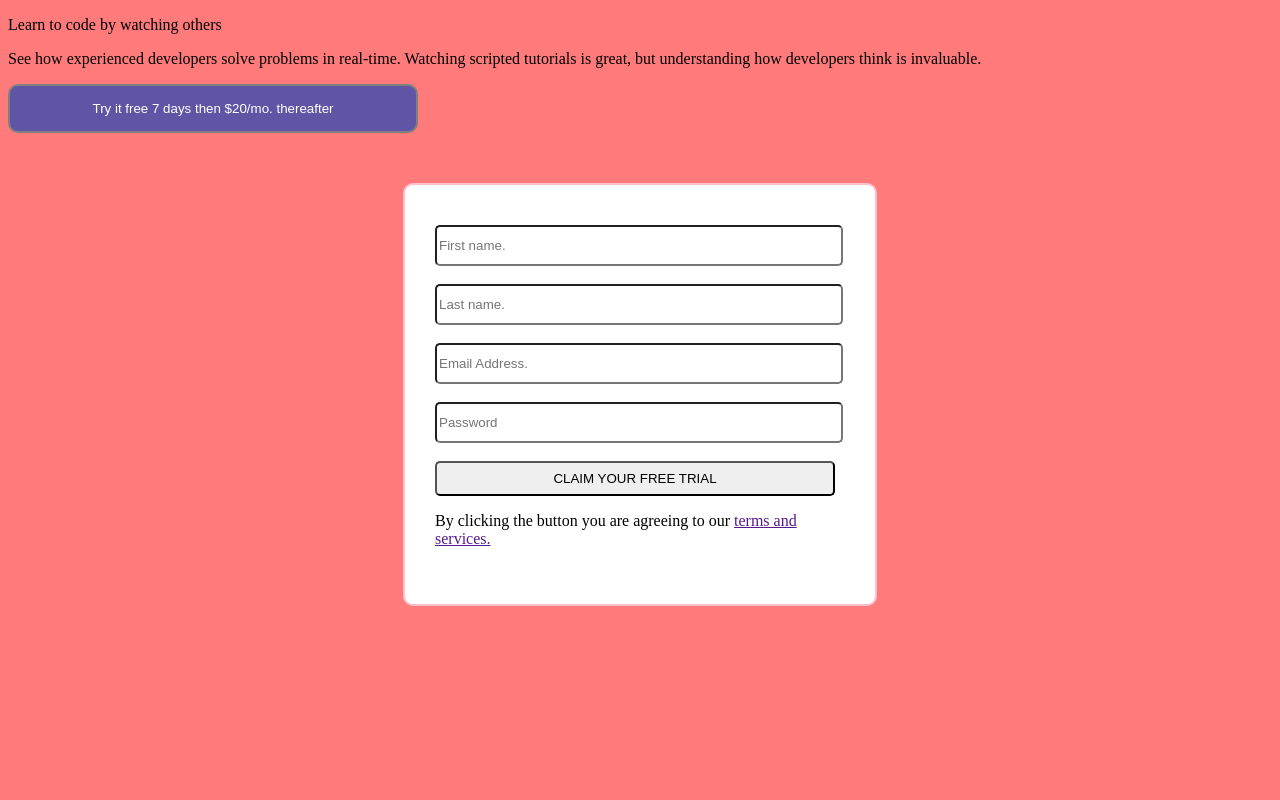
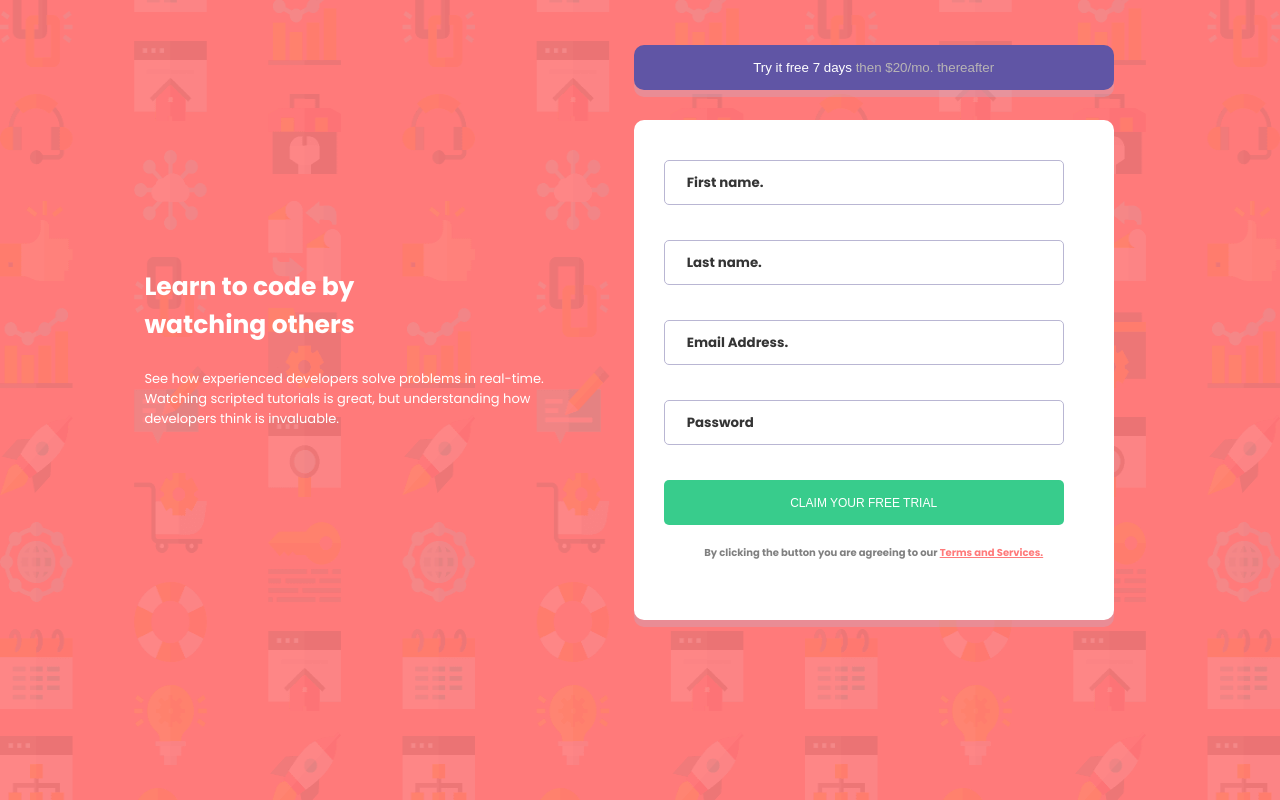
Before and after one commit to ODINKS/Responsiveness-Media-Querry-1, a plain HTML site: page index.html in a window 1280 px wide. Drawn offline with Linux system fonts and the light colour scheme.

Commit message:
Updated with complete designs.

```diff
--- /dev/null
+++ b/images/style.css
@@ -0,0 +1,100 @@
+*{
+    box-sizing: border-box;
+}
+body{
+    background-color: hsl(0, 100%, 74%);
+    font-family: 'Poppins', sans-serif;
+    font-size: 16px;
+    background-image: url(bg-intro-desktop.png);
+    background-repeat: no-repeat;
+    background-attachment: fixed;
+    background-size: 100% 100%;
+}
+main{
+    margin: 45px 10%;
+}
+#para1{
+    font-size: 25px;
+    font-weight: 700;
+    width: 270px;
+    color: white;
+}
+#para2{
+    font-weight: 400;
+    color: white
+}
+#topbutton{
+    width: 480px;
+    background-color: hsl(248, 32%, 49%);
+    color: white;
+    border-radius: 10px;
+    padding: 15px 30px;
+    border: 2px;
+    margin-bottom: 30px;
+    box-shadow: 0px 7px hsla(246, 25%, 77%, 0.308);
+}
+.mainbox{
+    display: inline-block;
+    vertical-align: middle;
+}
+#content1{
+    width: 470px;
+    height: 200px;
+    padding: 10px 10px;
+    margin-right: 25px;
+}
+#form{
+    align-items: center;
+    padding: 40px 30px;
+    border: 2px solid pink;
+    background-color: white;
+    color: black;
+    width: 480px;
+    border-radius: 10px;
+    box-shadow: 0px 7px hsla(246, 25%, 77%, 0.308);
+}
+
+.input{
+    width: 400px;
+    height: 35px;
+    border-radius: 5px;
+}
+
+input[type=submit]{
+    width: 400px;
+    height: 45px;
+    border-radius: 5px;
+    background-color: hsl(128, 82%, 25%);
+    border: none;
+    font-size: 12px;
+    font-weight: 500;
+    color: white;
+    cursor: pointer;
+}
+
+#par3{
+    color: grey;
+    font-size: small;
+    text-align: center;
+    font-weight: 700;
+    font-size: 10px;
+}
+
+#terms{
+    color: hsl(0, 79%, 46%);
+}
+
+::placeholder{
+    padding-left: 20px;
+    color: black;
+    font-family: Poppins;
+    font-weight: heavy;
+}
+
+@media only screen and (max-width: 1440px) {
+
+}
+
+@media only screen and (max-width: 375px) {
+
+}
--- a/index.html
+++ b/index.html
@@ -1,33 +1,50 @@
 <!DOCTYPE html>
 <html lang="en">
+
 <head>
     <meta charset="UTF-8">
     <meta http-equiv="X-UA-Compatible" content="IE=edge">
     <meta name="viewport" content="width=device-width, initial-scale=1.0">
     <title>Learn to Code.</title>
+    <link href="https://fonts.googleapis.com/css2?family=Poppins:ital,wght@0,400;0,500;0,700;1,600&display=swap" rel="stylesheet">
     <link rel="stylesheet" href="style.css">
 </head>
+
 <body>
     <main>
-        <div><p>Learn to code by watching others</p>
-            <p>See how experienced developers solve problems in real-time.
+        <div class="mainbox">
+            <div id="content1">
+            <p id="para1">Learn to code by watching others</p>
+            <p id="para2">See how experienced developers solve problems in real-time.
                 Watching scripted tutorials is great, but understanding
-                how developers think is invaluable.</p></div>
-        <div><button id="topbutton">Try it free 7 days then $20/mo. thereafter</button></div>
-        <div class="form">
-            <form acton="" method="POST">
-                <input type="text" id="fname" name="fname" class="input" placeholder="First name." minlength="3" maxlength="15" required>
+                how developers think is invaluable.
+            </p>
+            </div>
+        </div>
+        <div class="mainbox">
+            <button id="topbutton">Try it free 7 days <a style="color: rgb(184, 181, 181)";>then $20/mo. thereafter</a></button>
+            <div id="form">
+                <form acton="#" method="POST">
+                    <input type="text" id="fname" name="fname" class="input" placeholder="First name." minlength="3"
+                        maxlength="15" required>
                     <br><br>
-                <input type="text" id="lname" name="lname" class="input" placeholder="Last name." minlength="3" maxlength="15" required>
+                    <input type="text" id="lname" name="lname" class="input" placeholder="Last name." minlength="3"
+                        maxlength="15" required>
                     <br><br>
                     <input type="email" id="email" name="email" class="input" placeholder="Email Address." required>
                     <br><br>
-                <input type="password" id="psw" name="psw" class="input" placeholder="Password" pattern="(?=.*d)(?=.*[a-z])(?=.*[A-Z]).{8,}" title="Must contain at least one number, one uppercase and one lowercase letter, and at least 8 or more characters" required>
+                    <input type="password" id="psw" name="psw" class="input" placeholder="Password"
+                        pattern="(?=.*d)(?=.*[a-z])(?=.*[A-Z]).{8,}"
+                        title="Must contain at least one number, one uppercase and one lowercase letter, and at least 8 or more characters"
+                        required>
                     <br><br>
-                <input type="button" id="bottombutton" value="CLAIM YOUR FREE TRIAL" class="input"><br>
-                <p>By clicking the button you are agreeing to our <a href="" id="reg">terms and services.</a></p>
+                    <input type="submit" value="CLAIM YOUR FREE TRIAL"><br>
+                    <p id="par3">By clicking the button you are agreeing to our <a href="" id="terms">Terms and
+                            Services.</a></p>
                 </form>
+            </div>
         </div>
     </main>
 </body>
+
 </html>
--- a/style.css
+++ b/style.css
@@ -1,29 +1,230 @@
-body{
-    background-color: hsl(0, 100%, 74%);
+/* Media Querry for 1440px */
+@media screen, print and (max-width:1440px) {
+    * {
+        box-sizing: border-box;
     }
 
-#topbutton{
-    width: 410px;
+    /* Body styling. */
+    body {
+        background-color: hsl(0, 100%, 74%);
+        font-family: 'Poppins', sans-serif;
+        font-size: 16px;
+        background-image: url(../images/bg-intro-desktop.png);
+        background-repeat: no-repeat;
+        background-attachment: fixed;
+        background-size: 100% 100%;
+    }
+
+    /* Main. */
+    main {
+        margin: 45px 10%;
+    }
+
+    /* "Learn to" paragraph */
+    #para1 {
+        font-size: 25px;
+        font-weight: 700;
+        width: 270px;
+        color: white;
+    }
+
+    /* "See how" paragraph. */
+    #para2 {
+        font-weight: 400;
+        color: white;
+        font-size: 13px;
+    }
+
+    /* Styling for both paargraphs. */
+    #content1 {
+        width: 470px;
+        height: 200px;
+        padding: 10px 10px;
+        margin-right: 25px;
+    }
+
+    /* "Try it button." */
+    #topbutton {
+        width: 480px;
         background-color: hsl(248, 32%, 49%);
         color: white;
         border-radius: 10px;
         padding: 15px 30px;
-    border: 2px solid grey;
+        border: 2px;
+        margin-bottom: 30px;
+        box-shadow: 0px 7px hsla(246, 25%, 77%, 0.308);
     }
 
-.form{
+    /* Form. */
+    #form {
         align-items: center;
         padding: 40px 30px;
-    border: 2px solid pink;
+        border: none;
         background-color: white;
         color: black;
-    width: 410px;
-    margin: 50px auto;
+        width: 480px;
         border-radius: 10px;
+        box-shadow: 0px 7px hsla(246, 25%, 77%, 0.308);
+        line-height: 35px;
     }
 
-.input{
+    .input {
         width: 400px;
-    height: 35px;
+        height: 45px;
         border-radius: 5px;
+        border: 1px solid hsl(246, 25%, 77%);
     }
+
+    input[type=submit] {
+        width: 400px;
+        height: 45px;
+        border-radius: 5px;
+        background-color: hsl(154, 59%, 51%);
+        border: none;
+        font-size: 12px;
+        font-weight: 500;
+        color: white;
+        cursor: pointer;
+    }
+
+    #par3 {
+        color: grey;
+        text-align: center;
+        font-weight: 700;
+        font-size: 10px;
+    }
+
+    #terms {
+        color: hsl(0, 100%, 74%);
+    }
+
+    ::placeholder {
+        padding-left: 20px;
+        color: rgba(0, 0, 0, 0.795);
+        font-family: 'Poppins', sans-serif;
+        font-weight: 600;
+    }
+
+    /* Styling for #content1, #topbutton and #form */
+    .mainbox {
+        display: inline-block;
+        vertical-align: middle;
+    }
+}
+
+/* Media querry for max-width:375px */
+@media screen and (max-width:375px) {
+    * {
+        margin: 0px;
+    }
+
+    body {
+        background-image: url(../images/bg-intro-mobile.png);
+        background-repeat: no-repeat;
+        background-attachment: fixed;
+        background-size: 100% 100%;
+    }
+
+    /* "Learn to" paragraph */
+    #para1 {
+        font-size: 40px;
+        font-weight: 700;
+        color: white;
+        display: contents;
+    }
+
+    /* "See how" paragraph. */
+    #para2 {
+        font-weight: 400;
+        color: white;
+        font-size: 21px;
+        margin-top: 20px;
+    }
+
+    /* Styling for both paargraphs. */
+    #content1 {
+        width: 450px;
+        height: 250px;
+        margin: 40px auto 130px;
+        text-align: center;
+    }
+
+    /* "Try it button." */
+    #topbutton {
+        width: 420px;
+        background-color: Blue: hsl(248, 32%, 49%);
+        color: white;
+        border-radius: 10px;
+        padding: 30px 70px;
+        border: none;
+        margin: 0px 0px 40px;
+        box-shadow: 0px 10px hsla(240, 2%, 18%, 0.212);
+        font-size: 24px;
+        font-family: 'Poppins', sans-serif;
+    }
+
+    /* Form. */
+    #form {
+        align-items: center;
+        padding: 40px 30px 15px;
+        border: none;
+        background-color: white;
+        color: black;
+        width: 420px;
+        border-radius: 10px;
+        box-shadow: 0px 10px hsla(240, 2%, 18%, 0.212);
+        line-height: 35px;
+    }
+
+    .input {
+        width: 350px;
+        height: 70px;
+        border-radius: 5px;
+        border: 1px solid hsl(246, 25%, 77%);
+    }
+
+    input[type=submit] {
+        width: 350px;
+        height: 70px;
+        border-radius: 5px;
+        background-color: hsl(154, 59%, 51%);
+        box-shadow: 0px 5px hsla(240, 2%, 18%, 0.178);
+        color: hsla(240, 2%, 18%, 0.178);
+        border: none;
+        font-size: 20px;
+        font-weight: 500;
+        color: white;
+        cursor: pointer;
+    }
+
+    /* For below "Claim button." */
+    #par3 {
+        color: rgba(145, 144, 144, 0.932);
+        text-align: center;
+        font-weight: 700;
+        font-size: 14px;
+        padding: 15px 25px;
+    }
+
+    /* For "terms and condition". */
+    #terms {
+        color: {
+            hsl(0, 100%, 74%);
+            text-decoration: none;
+        }
+
+        ::placeholder {
+            padding-left: 20px;
+            color: rgba(0, 0, 0, 0.795);
+            font-family: 'Poppins', sans-serif;
+            font-weight: 700;
+            font-size: 20px;
+        }
+
+        /* Styling for #content1, #topbutton and #form */
+        .mainbox {
+            display: flex;
+            flex-direction: column;
+        }
+    }
+}
```
Also changed, not shown: images/bg-intro-desktop.png (added), images/bg-intro-mobile.png (added), images/favicon-32x32.png (added), images/icon-error.svg (added). Lines whose indentation alone changed are shown as unchanged.
